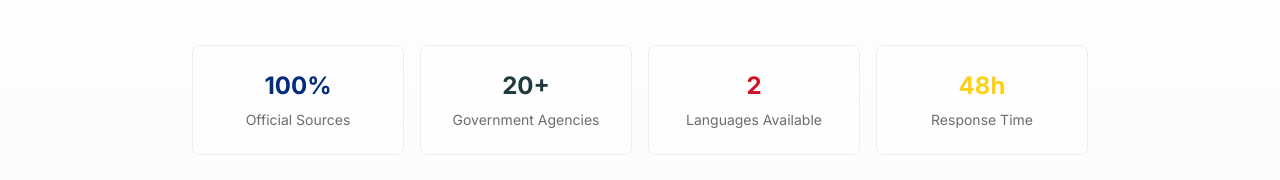
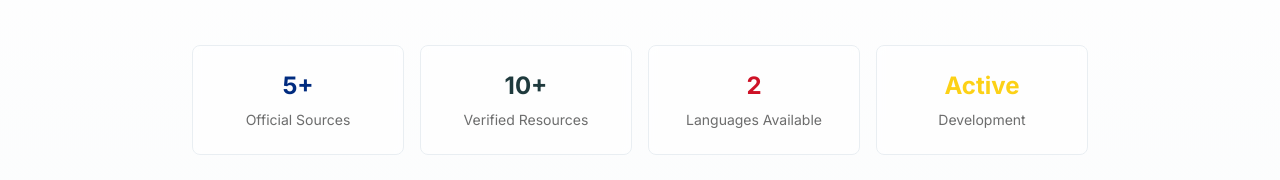
Before and after one commit to CodeNKoffee/eye-on-romania, a Next.js app: page /en/institutions in a window 1280 px wide. Shown: the part 295-475 px from the top of the page. Built offline with nearby package versions, Linux system fonts and the light colour scheme.

Commit message:
ref: romania tos and pp

```diff
--- a/src/app/[locale]/institutions/page.tsx
+++ b/src/app/[locale]/institutions/page.tsx
@@ -32,8 +32,8 @@ export default function InstitutionsPage() {
             <div className="text-xs sm:text-sm text-transylvanian-stone/70 leading-relaxed">{t('stats.languagesLabel')}</div>
           </div>
           <div className="text-center p-4 sm:p-6 bg-white/60 backdrop-blur-sm rounded-lg border border-danube-mist hover:bg-white/70 transition-colors touch-manipulation">
-            <div className="text-xl sm:text-2xl font-bold text-tricolor-yellow mb-1 sm:mb-2">48h</div>
-            <div className="text-xs sm:text-sm text-transylvanian-stone/70 leading-relaxed">Response Time</div>
+            <div className="text-xl sm:text-2xl font-bold text-tricolor-yellow mb-1 sm:mb-2">Active</div>
+            <div className="text-xs sm:text-sm text-transylvanian-stone/70 leading-relaxed">Development</div>
           </div>
         </div>
 
--- a/src/locales/en.json
+++ b/src/locales/en.json
@@ -695,10 +695,10 @@
     "titleHighlight": "For Institutions",
     "description": "Comprehensive, verified information designed for government entities, educational institutions, and strategic partners seeking reliable data about Romania.",
     "stats": {
-      "coverage": "100%",
+      "coverage": "5+",
       "coverageLabel": "Official Sources",
-      "sources": "20+",
-      "sourcesLabel": "Government Agencies",
+      "sources": "10+",
+      "sourcesLabel": "Verified Resources",
       "languages": "2",
       "languagesLabel": "Languages Available"
     },
@@ -793,7 +793,7 @@
         "emailNotBusiness": "Please use a professional/business email address (no Gmail, Yahoo, etc.)",
         "partnershipRequired": "Please describe your partnership interest"
       },
-      "response": "We typically respond to partnership inquiries within 48 hours."
+      "response": "We aim to respond to partnership inquiries within 1-2 business days."
     },
     "benefits": {
       "title": "Partnership Benefits",
--- a/src/locales/ro.json
+++ b/src/locales/ro.json
@@ -694,10 +694,10 @@
     "titleHighlight": "Pentru Instituții",
     "description": "Informații complete și verificate, concepute pentru entități guvernamentale, instituții educaționale și parteneri strategici care caută date fiabile despre România.",
     "stats": {
-      "coverage": "100%",
+      "coverage": "5+",
       "coverageLabel": "Surse Oficiale",
-      "sources": "20+",
-      "sourcesLabel": "Agenții Guvernamentale",
+      "sources": "10+",
+      "sourcesLabel": "Resurse Verificate",
       "languages": "2",
       "languagesLabel": "Limbi Disponibile"
     },
@@ -792,7 +792,7 @@
         "emailNotBusiness": "Te rugăm să folosești o adresă de email profesională/de afaceri (nu Gmail, Yahoo, etc.)",
         "partnershipRequired": "Te rugăm să descrii interesul tău pentru parteneriat"
       },
-      "response": "De obicei răspundem la cererile de parteneriat în 48 de ore."
+      "response": "Ne propunem să răspundem la cererile de parteneriat în 1-2 zile lucrătoare."
     },
     "benefits": {
       "title": "Beneficiile Parteneriatului",
```
Also changed, not shown: src/data/sources.json (+45 -1 lines).
